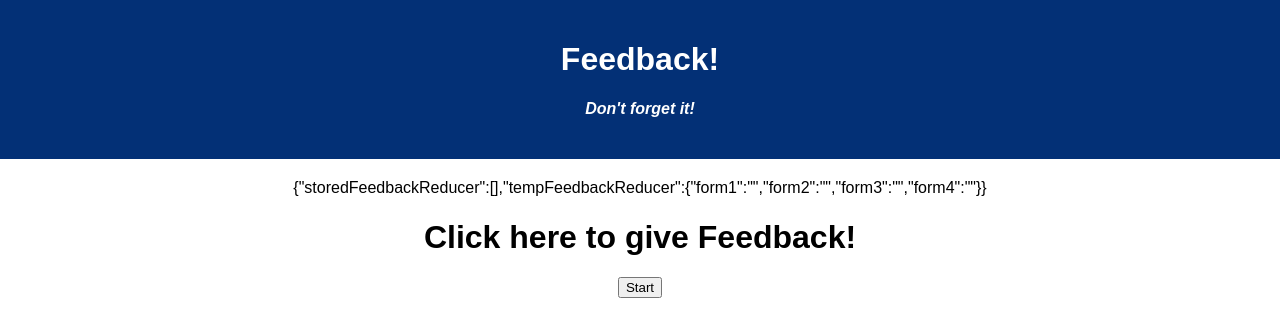
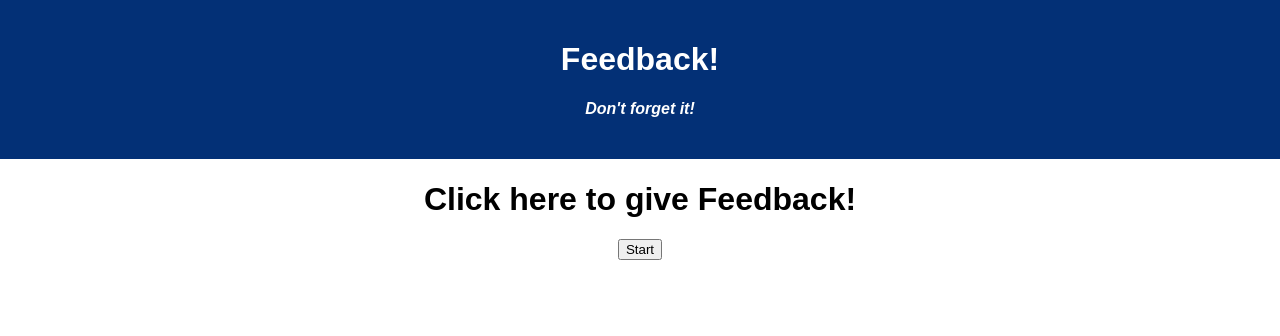
Before and after one commit to AVLynch5/Weekend5-Redux-Feedback, a React (Create React App) app: page / in a window 1280 px wide. Shown: the top 336 px of the page. Built offline with nearby package versions, Linux system fonts and the light colour scheme.

Commit message:
app.jsx - commented out JSON.Stringify

```diff
--- a/src/components/App/App.jsx
+++ b/src/components/App/App.jsx
@@ -25,7 +25,7 @@ function App() {
         <h1 className='App-title'>Feedback!</h1>
         <h4>Don't forget it!</h4>
       </header>
-      <p>{JSON.stringify(reduxStore)}</p>
+      {/*<p>{JSON.stringify(reduxStore)}</p> - to view reduxStore contents - */}
       <Router>
         <Route exact path="/">
           <Home />
```
